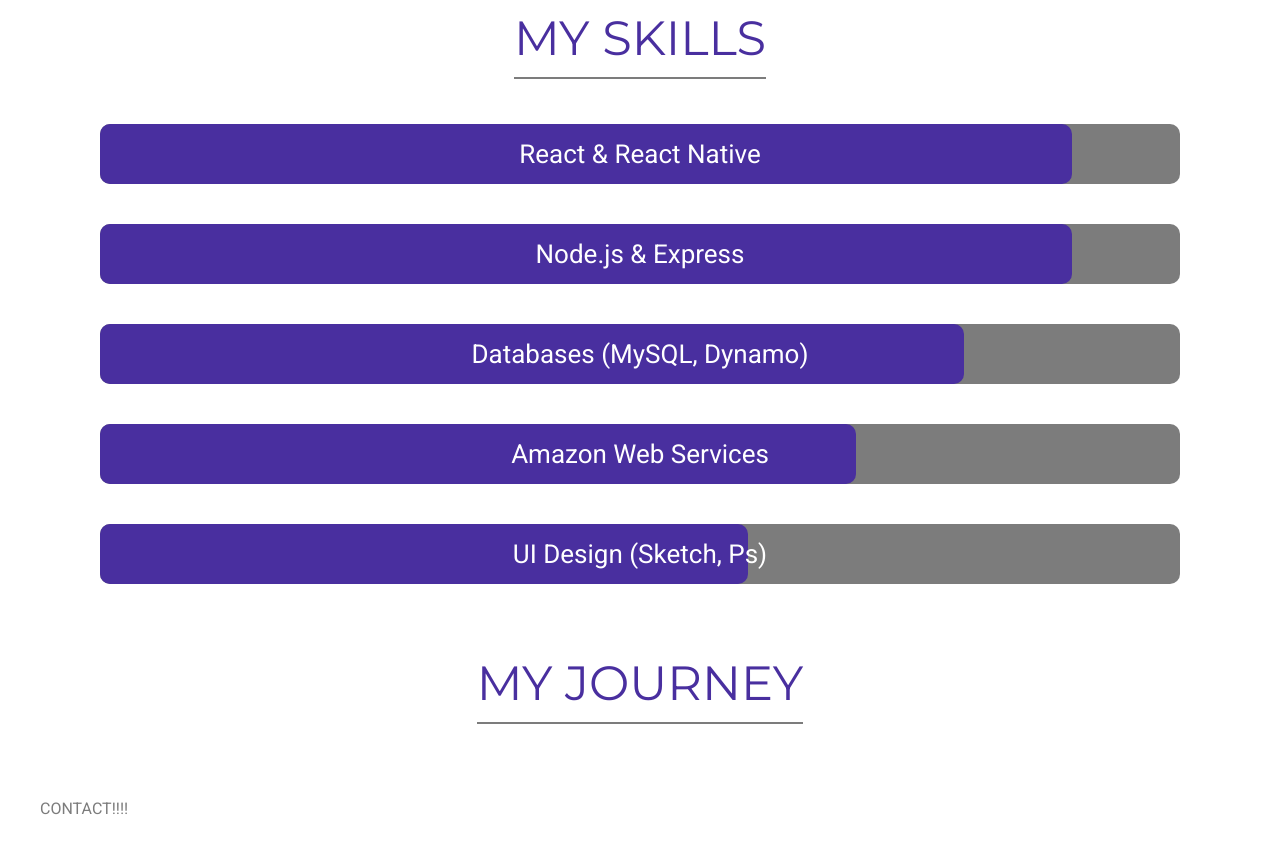
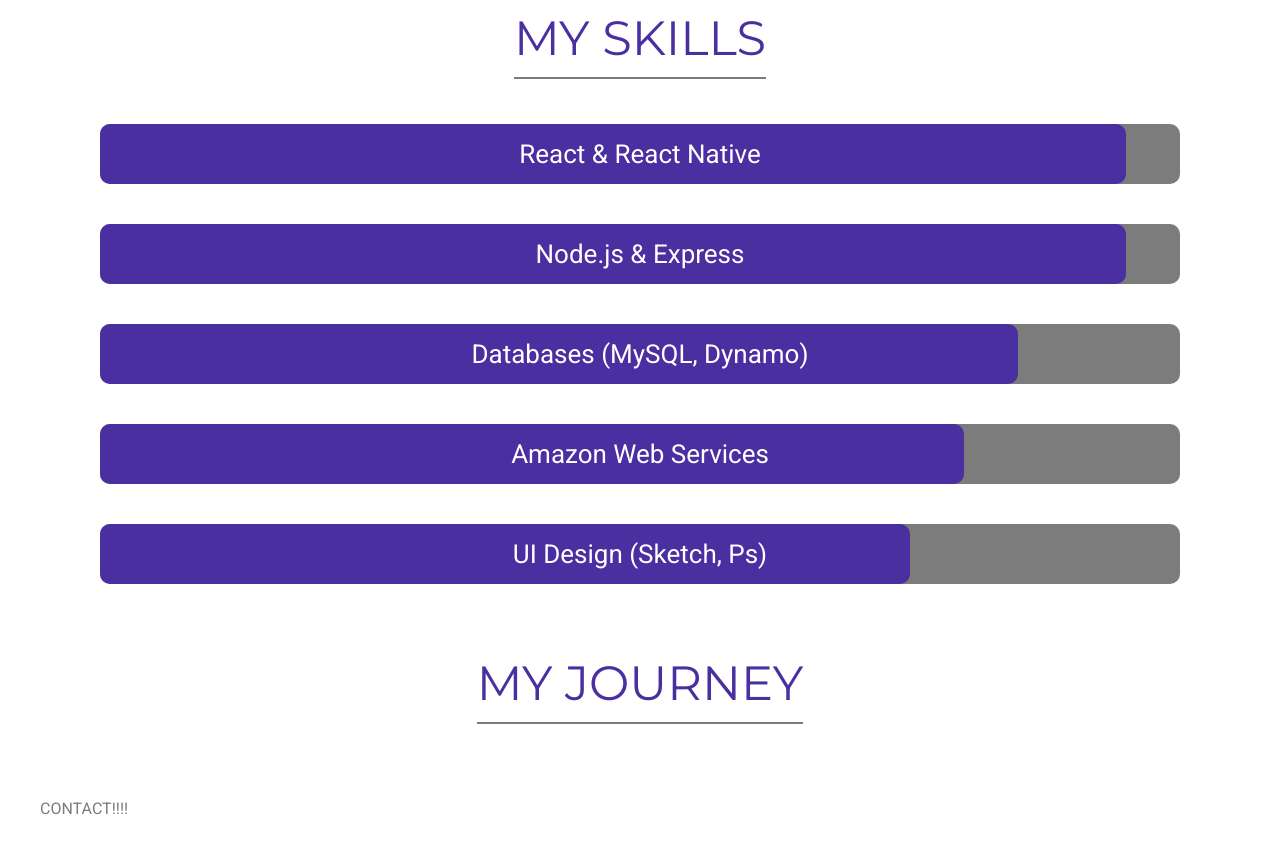
Before and after one commit to ASteinheiser/iamandrew.io, a React (Create React App) app: page / in a window 1280 px wide. Shown: the part 1340-2194 px from the top of the page. Built offline with nearby package versions, Linux system fonts and the light colour scheme.

Commit message:
remove z-index from skill bar

```diff
--- a/src/components/AboutMe/SkillBar/skill-bar.scss
+++ b/src/components/AboutMe/SkillBar/skill-bar.scss
@@ -2,7 +2,6 @@
   position: relative;
 
   width: 90%;
-  height: 60px;
   border-radius: 10px;
 
   margin: 20px 0;
@@ -16,8 +15,6 @@
     left: 0;
     right: 0;
 
-    z-index: 1;
-
     color: var(--white);
     text-align: center;
 
@@ -28,9 +25,7 @@
   }
 
   .fill-bar {
-    position: absolute;
-    top: 0;
-    bottom: 0;
+    height: 60px;
 
     background: var(--purple);
 
@@ -40,7 +35,9 @@
 
 @media(max-width: 800px) {
   .skill-bar {
-    height: 50px;
+    .fill-bar {
+      height: 50px;
+    }
 
     margin: 10px 0;
 
--- a/src/components/AboutMe/index.js
+++ b/src/components/AboutMe/index.js
@@ -15,15 +15,15 @@
         {'MY SKILLS'}
       </div>
 
-      <SkillBar title='React & React Native' width='90%' />
+      <SkillBar title='React & React Native' width='95%' />
 
-      <SkillBar title='Node.js & Express' width='90%' />
+      <SkillBar title='Node.js & Express' width='95%' />
 
-      <SkillBar title='Databases (MySQL, Dynamo)' width='80%' />
+      <SkillBar title='Databases (MySQL, Dynamo)' width='85%' />
 
-      <SkillBar title='Amazon Web Services' width='70%' />
+      <SkillBar title='Amazon Web Services' width='80%' />
 
-      <SkillBar title='UI Design (Sketch, Ps)' width='60%' />
+      <SkillBar title='UI Design (Sketch, Ps)' width='75%' />
 
       <div className='title' style={{paddingTop: 50}}>
         {'MY JOURNEY'}
```
